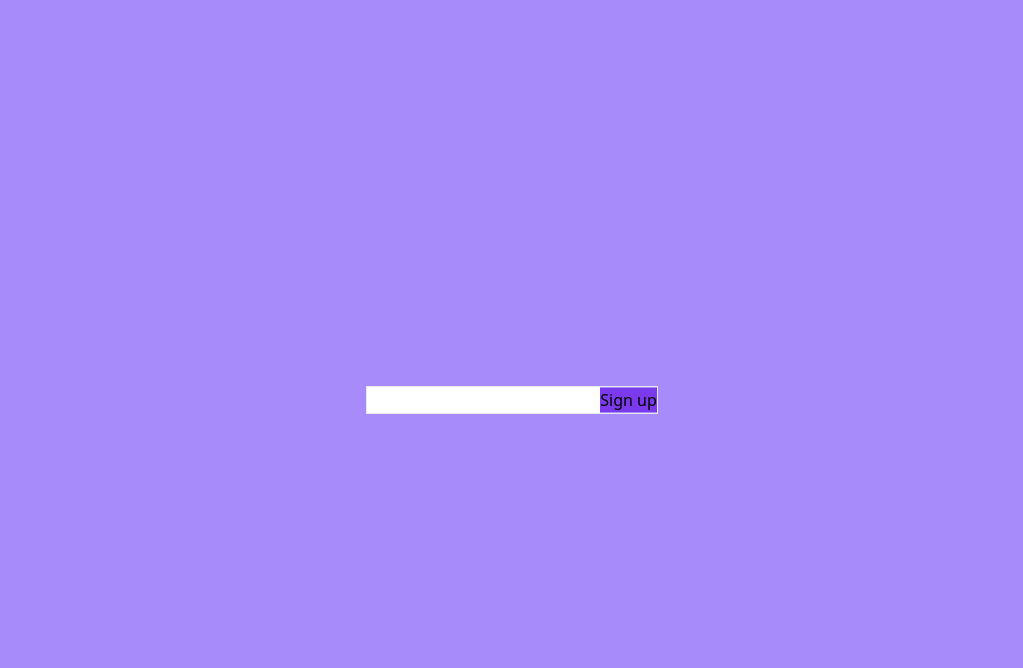
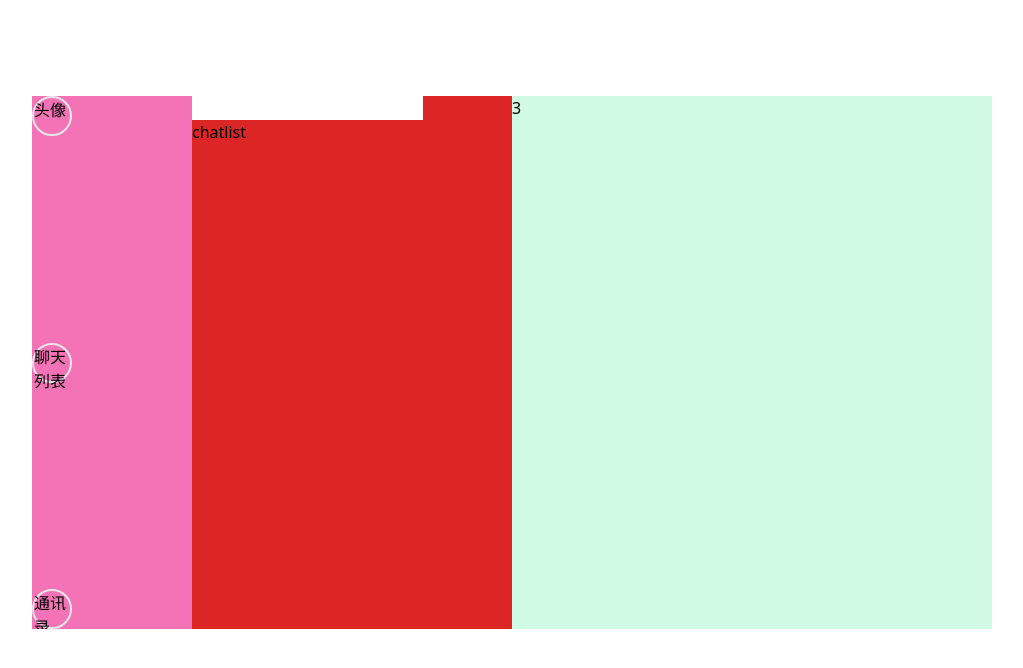
Before and after one commit to TouchFishGroup/easy-chat, a Vue app: page / in a window 1280 px wide. Shown: the top 668 px of the page, without its empty margins (128-1151 px from the left). Built offline with nearby package versions, Linux system fonts and the light colour scheme.

Commit message:
add vue-router

```diff
--- a/index.html
+++ b/index.html
@@ -7,7 +7,7 @@
     <title>Vite App</title>
   </head>
   <body>
-    <div id="app"></div>
+    <div id="app" class="h-full"></div>
     <script type="module" src="/src/main.ts"></script>
   </body>
 </html>
--- a/package.json
+++ b/package.json
@@ -8,7 +8,8 @@
   "dependencies": {
     "@tailwindcss/postcss7-compat": "^2.2.4",
     "tailwindcss": "^2.2.4",
-    "vue": "^3.0.5"
+    "vue": "^3.0.5",
+    "vue-router": "^4.0.10"
   },
   "devDependencies": {
     "@vitejs/plugin-vue": "^1.2.4",
--- a/src/App.vue
+++ b/src/App.vue
@@ -1,11 +1,15 @@
 <template>
-<div class="flex justify-center h-screen bg-purple-400">
-    <form class="  self-center border ">
-      <input class="border border-transparent focus:outline-none focus:ring-2 focus:ring-purple-600 focus:border-transparent ...">
-      <button class="bg-purple-600 hover:bg-purple-700 focus:outline-none focus:ring-2 focus:ring-purple-600 focus:ring-opacity-50 ...">
-        Sign up
-      </button>
-    </form>
+  <div id="easy-chat" class="bg-yellow-200 flex container mx-auto my-24 w-3/4 h-2/3 overflow-hidden">
+    <div class="bg-pink-400 h-full w-1/6 flex flex-col justify-between">
+      <div class="block border-2 rounded-full h-10 w-10 cursor-pointer">头像</div>
+      <router-link to="/" class="block border-2 rounded-full h-10 w-10 cursor-pointer">聊天列表</router-link>
+      <router-link to="/friend" class="block border-2 rounded-full h-10 w-10 cursor-pointer">通讯录</router-link>
+    </div>
+    <div class="bg-red-600 h-full w-1/3">
+      <input>
+      <router-view></router-view>
+    </div>
+    <div class="bg-green-100 h-full w-1/2">3</div>
   </div>
 </template>
 
@@ -16,7 +20,10 @@ export default defineComponent({
   name: 'App'
 })
 </script>
-
-<style>
-
+<style >
+  body,html {
+    height: 100%;
+    width: 100%;
+    overflow: hidden;
+    }
 </style>
--- a/src/index.css
+++ b/src/index.css
@@ -5,3 +5,6 @@
 @tailwind base;
 @tailwind components;
 @tailwind utilities;
+body,html {
+  height: 100%;
+}
--- a/src/main.ts
+++ b/src/main.ts
@@ -1,4 +1,8 @@
 import { createApp } from 'vue'
 import App from './App.vue'
+import router from './router'
 import './index.css'
-createApp(App).mount('#app')
+const app = createApp(App)
+
+app.use(router)
+app.mount('#app')
--- /dev/null
+++ b/src/router.ts
@@ -0,0 +1,20 @@
+import { createRouter,createWebHistory } from 'vue-router'
+import ChatList from './views/ChatList.vue'
+import FriendList from './views/FriendList.vue'
+const routerHistory = createWebHistory()
+const router = createRouter({
+  history: routerHistory,
+  routes:[
+    {
+      path:'/',
+      name:'chatlist',
+      component: ChatList
+    },
+    {
+      path:'/friend',
+      name:'friendlist',
+      component:FriendList
+    }
+  ]
+})
+export default router
--- /dev/null
+++ b/src/views/ChatList.vue
@@ -0,0 +1,10 @@
+<template>
+  <div>chatlist</div>
+</template>
+<script lang="ts">
+import { defineComponent } from 'vue'
+
+export default defineComponent({
+  name: 'ChatList'
+})
+</script>
--- /dev/null
+++ b/src/views/FriendList.vue
@@ -0,0 +1,10 @@
+<template>
+  <div>friendlist</div>
+</template>
+<script lang="ts">
+import { defineComponent } from 'vue'
+
+export default defineComponent({
+  name: 'FriendList'
+})
+</script>
```
Also changed, not shown: src/components/ChatDetail.vue (added), src/components/ChatInput.vue (added), src/components/MessageBox.vue (added), 1 other file (tests, documents, lock files or other folders).
